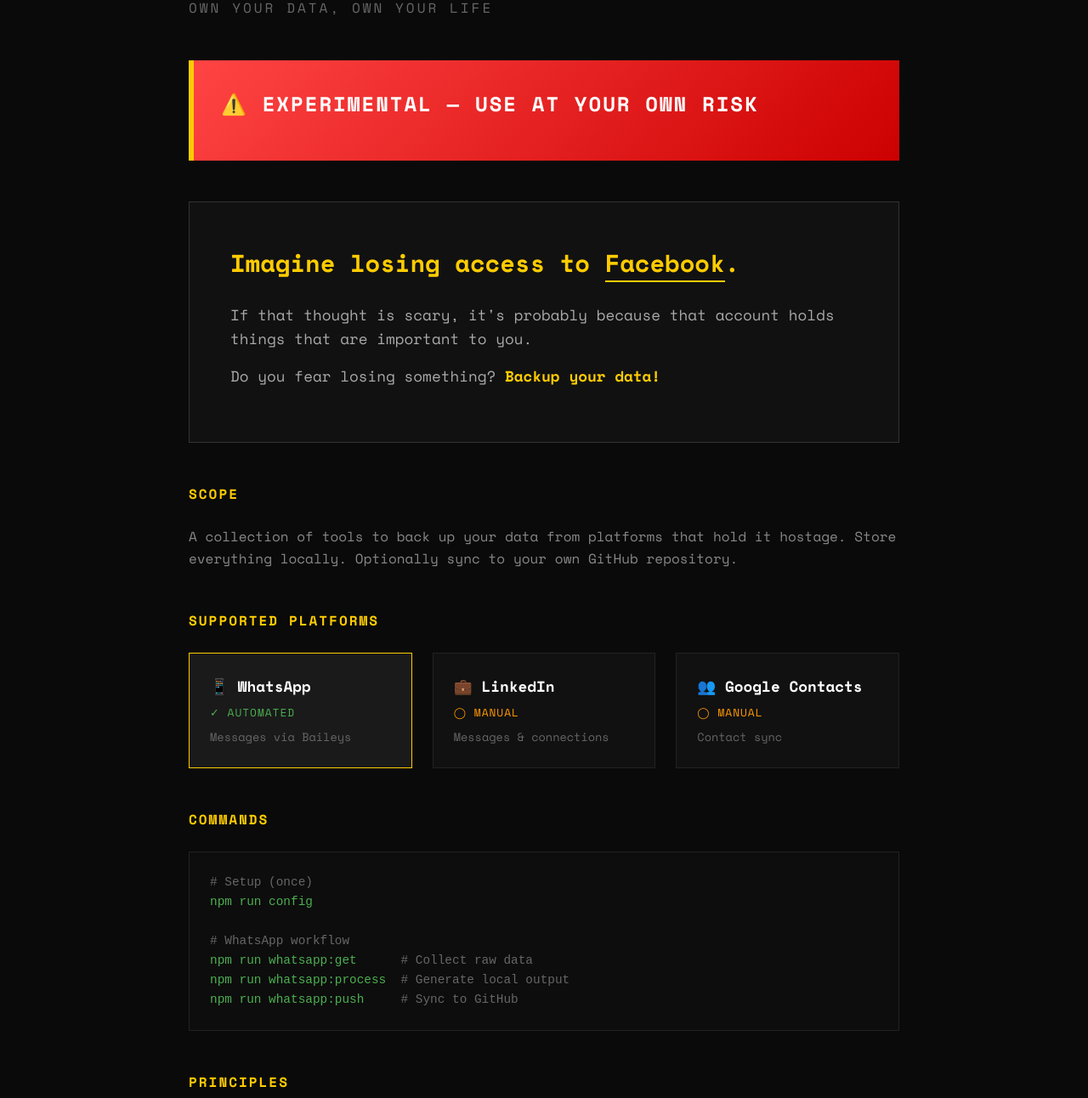
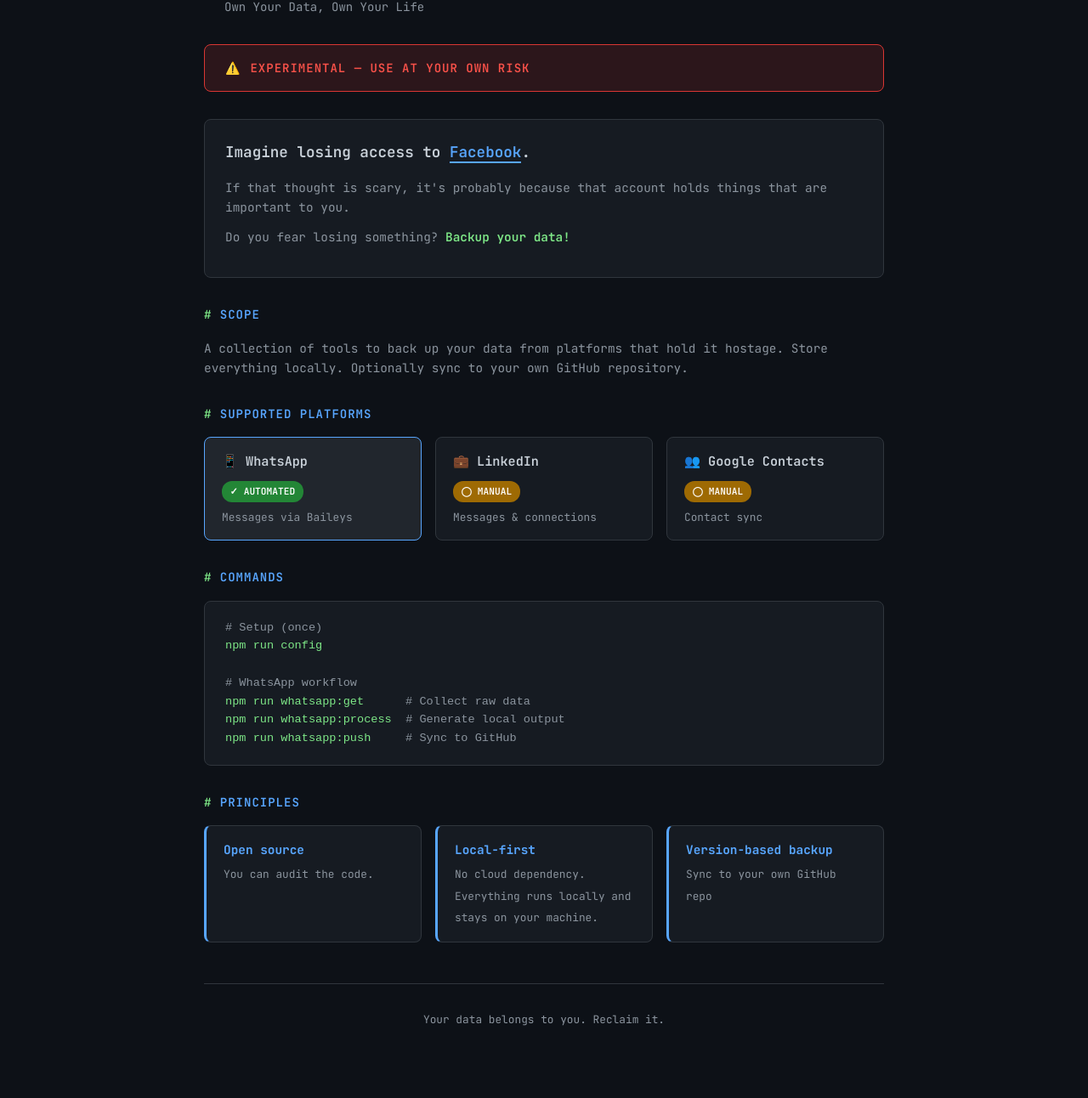
Before and after one commit to dh7/own-your-data, a website: page docs/index.html in a window 1280 px wide. Shown: the part 139-1431 px from the top of the page at 85% size. After the commit the page ends 1382 px from the top, so only its background shows below. Drawn offline with nearby package versions, Linux system fonts and the light colour scheme.

Commit message:
better doc

```diff
--- a/docs/index.html
+++ b/docs/index.html
@@ -5,9 +5,8 @@
     <meta charset="UTF-8">
     <meta name="viewport" content="width=device-width, initial-scale=1.0">
     <title>Own Your Data</title>
+    <link href="https://fonts.googleapis.com/css2?family=JetBrains+Mono:wght@400;600;700&display=swap" rel="stylesheet">
     <style>
-        @import url('https://fonts.googleapis.com/css2?family=Space+Mono:wght@400;700&display=swap');
-
         * {
             box-sizing: border-box;
             margin: 0;
@@ -15,144 +14,185 @@
         }
 
         body {
-            font-family: 'Space Mono', monospace;
-            background: #0a0a0a;
-            color: #e0e0e0;
+            font-family: 'JetBrains Mono', monospace;
+            background: #0d1117;
+            color: #c9d1d9;
             min-height: 100vh;
             line-height: 1.6;
+            padding: 2rem;
         }
 
         .container {
-            max-width: 900px;
+            max-width: 800px;
             margin: 0 auto;
-            padding: 4rem 2rem;
+        }
+
+        .header {
+            display: flex;
+            justify-content: space-between;
+            align-items: center;
+            margin-bottom: 2rem;
+            padding: 1rem 1.5rem;
+            background: #161b22;
+            border: 1px solid #30363d;
+            border-radius: 8px;
+        }
+
+        h1 {
+            color: #58a6ff;
+            font-size: 1.5rem;
+            font-weight: 700;
+        }
+
+        h1::before {
+            content: '> ';
+            color: #7ee787;
+        }
+
+        .subtitle {
+            color: #8b949e;
+            font-size: 0.875rem;
+            margin-bottom: 2rem;
+            padding-left: 1.5rem;
         }
 
         .warning {
-            background: linear-gradient(135deg, #ff4444 0%, #cc0000 100%);
-            color: white;
-            padding: 2rem;
-            border-radius: 0;
-            margin-bottom: 3rem;
-            border-left: 6px solid #ffcc00;
+            background: rgba(218, 54, 51, 0.15);
+            border: 1px solid #da3633;
+            color: #f85149;
+            padding: 1rem 1.5rem;
+            border-radius: 8px;
+            margin-bottom: 2rem;
+            font-size: 0.875rem;
+            display: flex;
+            align-items: center;
+            gap: 0.75rem;
         }
 
         .warning h2 {
-            font-size: 1.5rem;
-            margin-bottom: 1rem;
+            font-size: 0.875rem;
+            font-weight: 600;
             text-transform: uppercase;
-            letter-spacing: 2px;
-        }
-
-        .warning p {
-            font-size: 0.95rem;
-            opacity: 0.95;
+            letter-spacing: 1px;
         }
 
         .philosophy {
-            background: #111;
-            border: 1px solid #333;
-            padding: 3rem;
-            margin-bottom: 3rem;
+            background: #161b22;
+            border: 1px solid #30363d;
+            border-radius: 8px;
+            padding: 1.5rem;
+            margin-bottom: 2rem;
         }
 
         .philosophy h2 {
-            font-size: 1.8rem;
-            font-weight: 700;
-            color: #ffcc00;
-            margin-bottom: 1.5rem;
+            font-size: 1.1rem;
+            font-weight: 600;
+            color: #c9d1d9;
+            margin-bottom: 1rem;
         }
 
         .philosophy p {
-            font-size: 1.1rem;
-            color: #aaa;
-            margin-bottom: 1rem;
+            font-size: 0.9rem;
+            color: #8b949e;
+            margin-bottom: 0.75rem;
         }
 
         .philosophy .highlight {
-            color: #ffcc00;
-            font-weight: 700;
-        }
-
-        h1 {
-            font-size: 2.5rem;
-            font-weight: 700;
-            margin-bottom: 0.5rem;
-            color: #fff;
-            text-transform: uppercase;
-            letter-spacing: 4px;
-        }
-
-        .subtitle {
-            color: #666;
-            font-size: 1rem;
-            margin-bottom: 3rem;
-            text-transform: uppercase;
-            letter-spacing: 3px;
+            color: #7ee787;
+            font-weight: 600;
         }
 
         h3 {
-            color: #ffcc00;
-            font-size: 1rem;
+            color: #58a6ff;
+            font-size: 0.875rem;
+            font-weight: 600;
             text-transform: uppercase;
-            letter-spacing: 2px;
-            margin-bottom: 1.5rem;
-            margin-top: 3rem;
+            letter-spacing: 1px;
+            margin-bottom: 1rem;
+            margin-top: 2rem;
+        }
+
+        h3::before {
+            content: '# ';
+            color: #7ee787;
         }
 
         .connectors {
             display: grid;
-            grid-template-columns: repeat(auto-fit, minmax(250px, 1fr));
-            gap: 1.5rem;
-            margin-bottom: 3rem;
+            grid-template-columns: repeat(auto-fit, minmax(220px, 1fr));
+            gap: 1rem;
+            margin-bottom: 2rem;
         }
 
         .connector {
-            background: #111;
-            border: 1px solid #222;
-            padding: 1.5rem;
-            transition: border-color 0.2s;
+            background: #161b22;
+            border: 1px solid #30363d;
+            border-radius: 8px;
+            padding: 1rem 1.25rem;
+            cursor: pointer;
+            transition: border-color 0.2s, background 0.2s;
         }
 
         .connector:hover {
-            border-color: #ffcc00;
+            background: #21262d;
+        }
+
+        .connector.active {
+            border-color: #58a6ff;
+            background: #21262d;
         }
 
         .connector h4 {
-            font-size: 1.1rem;
+            font-size: 0.95rem;
+            font-weight: 600;
             margin-bottom: 0.5rem;
-            color: #fff;
+            color: #c9d1d9;
         }
 
         .connector .status {
-            font-size: 0.8rem;
-            color: #666;
+            display: inline-block;
+            padding: 0.2rem 0.6rem;
+            border-radius: 12px;
+            font-size: 0.7rem;
+            font-weight: 600;
             text-transform: uppercase;
-            letter-spacing: 1px;
         }
 
         .connector .status.working {
-            color: #4caf50;
+            background: #238636;
+            color: white;
         }
 
         .connector .status.planned {
-            color: #ff9800;
+            background: #9e6a03;
+            color: white;
+        }
+
+        .connector .desc {
+            color: #8b949e;
+            font-size: 0.8rem;
+            margin-top: 0.5rem;
         }
 
         .commands {
-            background: #0d0d0d;
-            border: 1px solid #222;
-            padding: 1.5rem;
-            font-size: 0.9rem;
+            background: #161b22;
+            border: 1px solid #30363d;
+            border-radius: 8px;
+            padding: 1.25rem 1.5rem;
+            font-size: 0.85rem;
             overflow-x: auto;
         }
 
+        .commands pre {
+            margin: 0;
+        }
+
         .commands code {
-            color: #4caf50;
+            color: #7ee787;
         }
 
         .commands .comment {
-            color: #666;
+            color: #8b949e;
         }
 
         .principles {
@@ -162,32 +202,36 @@
         }
 
         .principle {
-            padding: 1rem;
-            border-left: 2px solid #333;
+            background: #161b22;
+            border: 1px solid #30363d;
+            border-radius: 8px;
+            padding: 1rem 1.25rem;
+            border-left: 3px solid #58a6ff;
         }
 
         .principle strong {
-            color: #ffcc00;
+            color: #58a6ff;
             display: block;
             margin-bottom: 0.25rem;
+            font-size: 0.9rem;
         }
 
         .principle span {
-            color: #888;
-            font-size: 0.85rem;
+            color: #8b949e;
+            font-size: 0.8rem;
         }
 
         footer {
-            margin-top: 4rem;
+            margin-top: 3rem;
             padding-top: 2rem;
-            border-top: 1px solid #222;
-            color: #444;
+            border-top: 1px solid #30363d;
+            color: #8b949e;
             font-size: 0.8rem;
             text-align: center;
         }
 
         a {
-            color: #ffcc00;
+            color: #58a6ff;
             text-decoration: none;
         }
 
@@ -195,18 +239,8 @@
             text-decoration: underline;
         }
 
-
-        .connector {
-            cursor: pointer;
-        }
-
-        .connector.active {
-            border-color: #ffcc00;
-            background: #1a1a1a;
-        }
-
         #instructions-container {
-            margin-top: 3rem;
+            margin-top: 1.5rem;
             animation: fadeIn 0.3s ease-in-out;
         }
 
@@ -239,7 +273,8 @@
             position: relative;
             padding-left: 2rem;
             margin-bottom: 1rem;
-            color: #ccc;
+            color: #c9d1d9;
+            font-size: 0.9rem;
         }
 
         .step-list li::before {
@@ -250,12 +285,12 @@
             top: 0;
             width: 1.5rem;
             height: 1.5rem;
-            background: #222;
-            color: #ffcc00;
+            background: #30363d;
+            color: #58a6ff;
             border-radius: 50%;
             text-align: center;
             line-height: 1.5rem;
-            font-size: 0.8rem;
+            font-size: 0.75rem;
             font-weight: bold;
         }
 
@@ -265,31 +300,41 @@
             font-size: 0.8em;
             vertical-align: text-top;
         }
+
+        .github-btn {
+            display: flex;
+            align-items: center;
+        }
     </style>
 </head>
 
 <body>
-    <div style="position: absolute; top: 2rem; right: 2rem;">
-        <iframe src="https://ghbtns.com/github-btn.html?user=dh7&repo=own-your-data&type=star&count=true&size=large"
-            frameborder="0" scrolling="0" width="170" height="30" title="GitHub"></iframe>
-    </div>
     <div class="container">
-        <h1>Own Your Data</h1>
+        <div class="header">
+            <h1>Own Your Data</h1>
+            <div class="github-btn">
+                <iframe
+                    src="https://ghbtns.com/github-btn.html?user=dh7&repo=own-your-data&type=star&count=true&size=large"
+                    frameborder="0" scrolling="0" width="170" height="30" title="GitHub"></iframe>
+            </div>
+        </div>
+
         <p class="subtitle">Own Your Data, Own Your Life</p>
 
         <div class="warning">
-            <h2>⚠️ Experimental — Use at your own risk</h2>
+            <span>⚠️</span>
+            <h2>Experimental — Use at your own risk</h2>
         </div>
 
         <div class="philosophy">
             <h2>Imagine losing access to <span id="account-cycle"
-                    style="color: #ffcc00; border-bottom: 2px solid #ffcc00;">your account</span>.</h2>
+                    style="color: #58a6ff; border-bottom: 2px solid #58a6ff;">your account</span>.</h2>
             <p>If that thought is scary, it's probably because that account holds things that are important to you.</p>
             <p>Do you fear losing something? <span class="highlight">Backup your data!</span></p>
         </div>
 
         <h3>Scope</h3>
-        <p style="color: #888; margin-bottom: 2rem;">
+        <p style="color: #8b949e; margin-bottom: 1.5rem; font-size: 0.9rem;">
             A collection of tools to back up your data from platforms that hold it hostage.
             Store everything locally. Optionally sync to your own GitHub repository.
         </p>
@@ -298,18 +343,18 @@
         <div class="connectors">
             <div class="connector active" id="connector-whatsapp" onclick="showInstruction('whatsapp')">
                 <h4>📱 WhatsApp</h4>
-                <p class="status working">✓ Automated</p>
-                <p style="color: #666; font-size: 0.85rem; margin-top: 0.5rem;">Messages via Baileys</p>
+                <span class="status working">✓ Automated</span>
+                <p class="desc">Messages via Baileys</p>
             </div>
             <div class="connector" id="connector-linkedin" onclick="showInstruction('linkedin')">
                 <h4>💼 LinkedIn</h4>
-                <p class="status planned">◯ Manual</p>
-                <p style="color: #666; font-size: 0.85rem; margin-top: 0.5rem;">Messages & connections</p>
+                <span class="status planned">◯ Manual</span>
+                <p class="desc">Messages & connections</p>
             </div>
             <div class="connector" id="connector-google" onclick="showInstruction('google')">
                 <h4>👥 Google Contacts</h4>
-                <p class="status planned">◯ Manual</p>
-                <p style="color: #666; font-size: 0.85rem; margin-top: 0.5rem;">Contact sync</p>
+                <span class="status planned">◯ Manual</span>
+                <p class="desc">Contact sync</p>
             </div>
         </div>
 
@@ -331,8 +376,8 @@
             <!-- LinkedIn Instructions -->
             <div id="instruction-linkedin" class="instruction-block">
                 <h3>LinkedIn Data Export</h3>
-                <div class="commands" style="border-left: 4px solid #ffcc00;">
-                    <p style="margin-bottom: 1rem; color: #fff;">Currently, the safest way to get your data is via
+                <div class="commands" style="border-left: 3px solid #58a6ff;">
+                    <p style="margin-bottom: 1rem; color: #c9d1d9;">Currently, the safest way to get your data is via
                         LinkedIn's official archive tool.</p>
                     <ol class="step-list">
                         <li>Go to <strong>Settings & Privacy</strong> from your profile icon.</li>
@@ -341,7 +386,7 @@
                         <li>Select <strong>Download larger data archive</strong> (includes everything).</li>
                         <li>Click <strong>Request archive</strong>.</li>
                     </ol>
-                    <p style="margin-top: 1rem; font-size: 0.85rem; color: #888;">
+                    <p style="margin-top: 1rem; font-size: 0.8rem; color: #8b949e;">
                         <em>Note: It typically takes 24 hours to receive the email link.</em>
                     </p>
                     <div style="margin-top: 1.5rem;">
@@ -355,8 +400,8 @@
             <!-- Google Contacts Instructions -->
             <div id="instruction-google" class="instruction-block">
                 <h3>Google Contacts Export</h3>
-                <div class="commands" style="border-left: 4px solid #ffcc00;">
-                    <p style="margin-bottom: 1rem; color: #fff;">Export your contacts directly to CSV.</p>
+                <div class="commands" style="border-left: 3px solid #58a6ff;">
+                    <p style="margin-bottom: 1rem; color: #c9d1d9;">Export your contacts directly to CSV.</p>
                     <ol class="step-list">
                         <li>Go to <a href="https://contacts.google.com" target="_blank">contacts.google.com</a>.</li>
                         <li>In the sidebar, click <strong>Export</strong> (or icon <span
```
